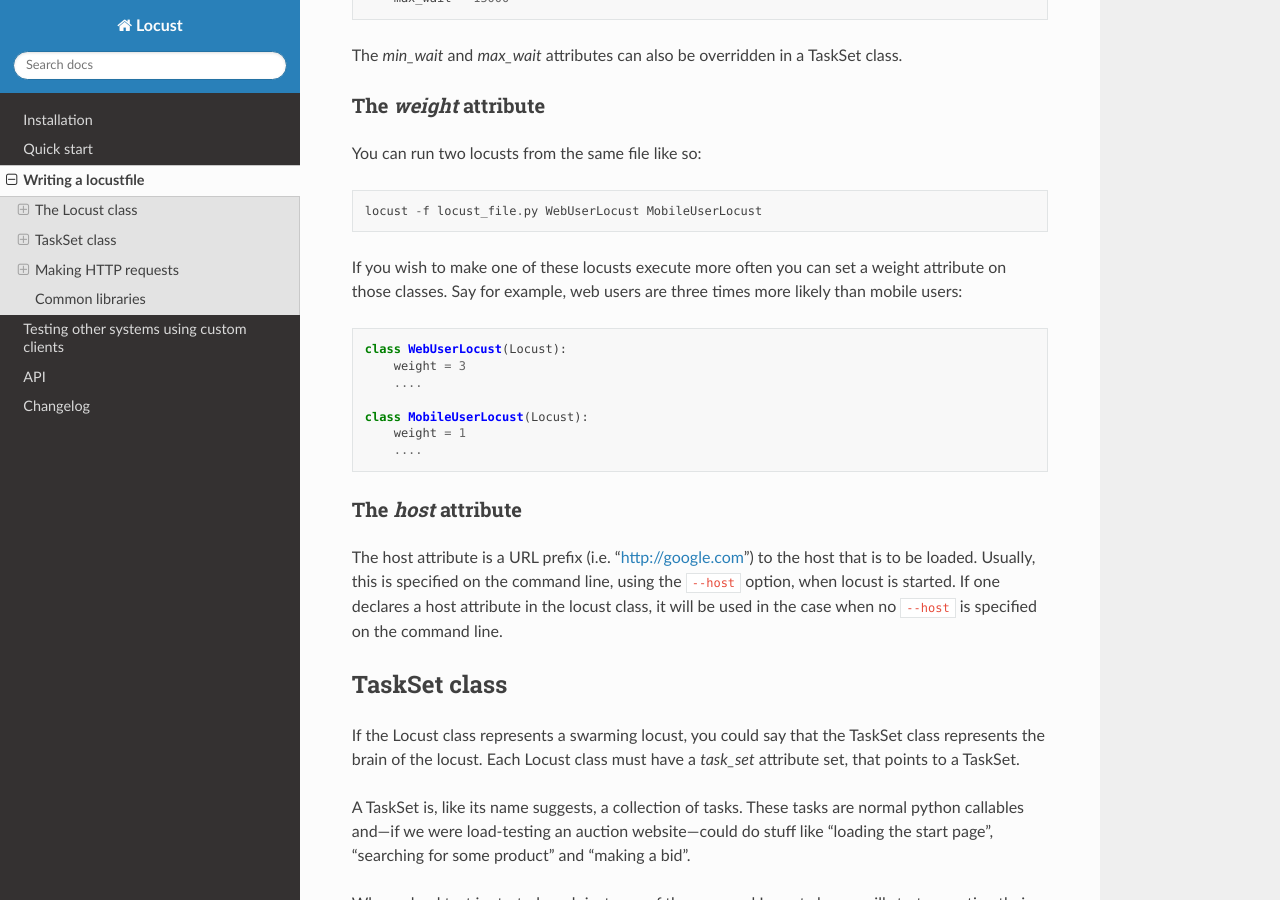
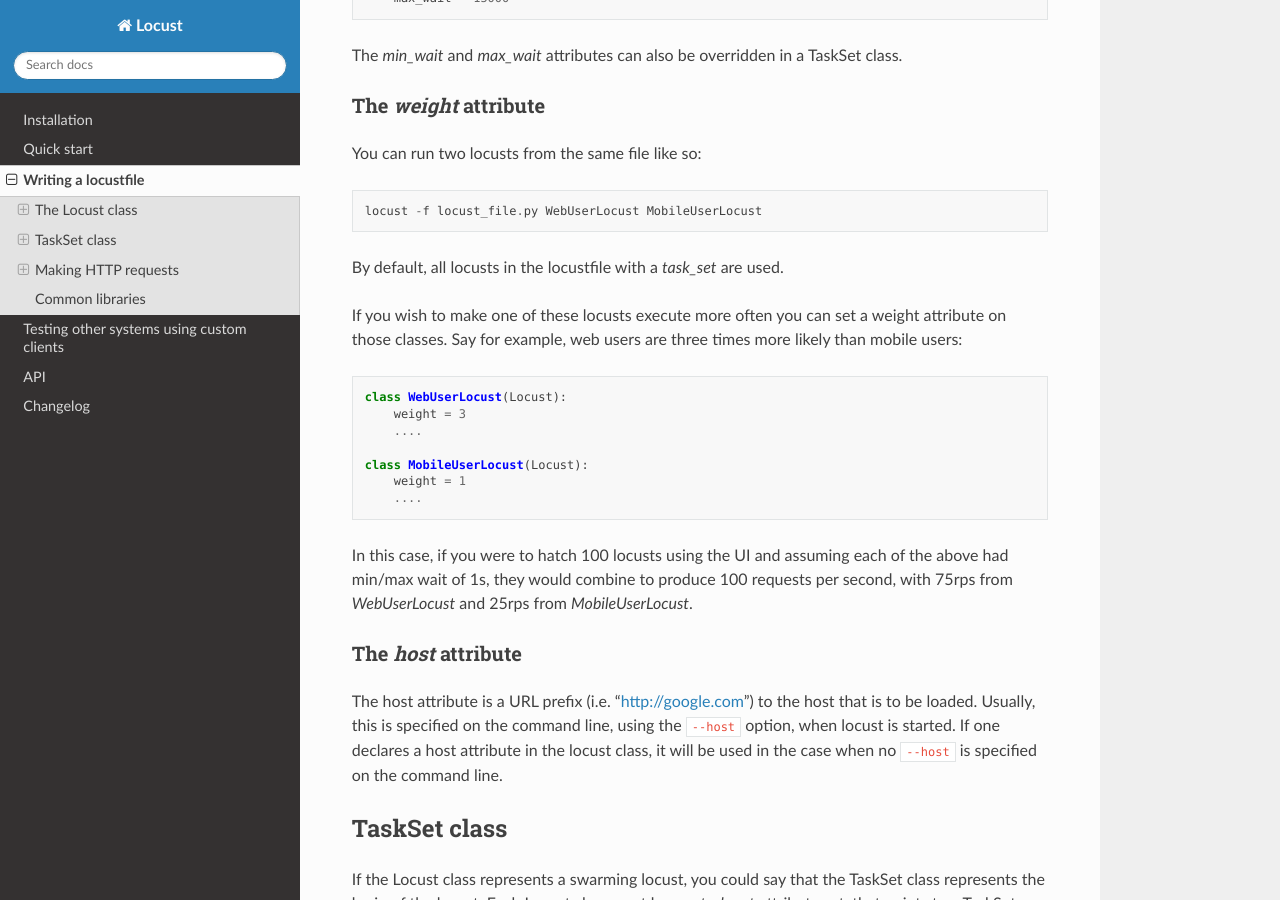
Before and after one commit to locustio/locust, a Sphinx documentation site: the page built from docs/writing-a-locustfile.rst, in a window 1280 px wide and 900 px high, scrolled down 916 px. Built offline with Sphinx 7.4.7 and the Read the Docs theme 2.0.0, drawn with Linux system fonts in a browser that asks for light colours; pages that are not in the unit, such as notebooks, are missing from menus.

Commit message:
Add description of RPS breakdown between multiple locusts.
I'm guessing this is how it works. But, I'm trying to put my question / guesses in the form of doc updates in case that's useful for posterity.

If you have multiple Locusts, by default it looks like it runs all of them (but not base classes; maybe it looks for a task_set)?

If you hatch N total Locusts via the UI, is that the total across all Locust classes? I assume, given the weighting, it wouldn't be N of each.

```diff
--- a/docs/writing-a-locustfile.rst
+++ b/docs/writing-a-locustfile.rst
@@ -50,6 +50,8 @@ You can run two locusts from the same file like so::
 
     locust -f locust_file.py WebUserLocust MobileUserLocust
 
+By default, all locusts in the locustfile with a *task_set* are used.
+
 If you wish to make one of these locusts execute more often you can set a weight attribute on those
 classes. Say for example, web users are three times more likely than mobile users::
 
@@ -61,6 +63,9 @@ classes. Say for example, web users are three times more likely than mobile user
         weight = 1
         ....
 
+In this case, if you were to hatch 100 locusts using the UI and assuming each of the above had min/max
+wait of 1s, they would combine to produce 100 requests per second, with 75rps from *WebUserLocust* and
+25rps from *MobileUserLocust*.
 
 The *host* attribute
 --------------------
```
